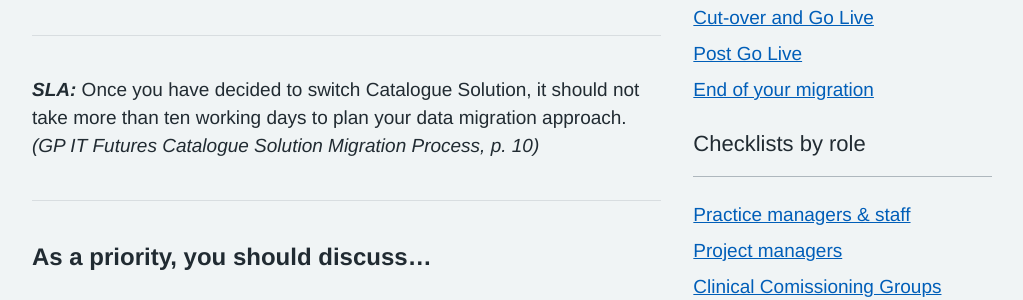
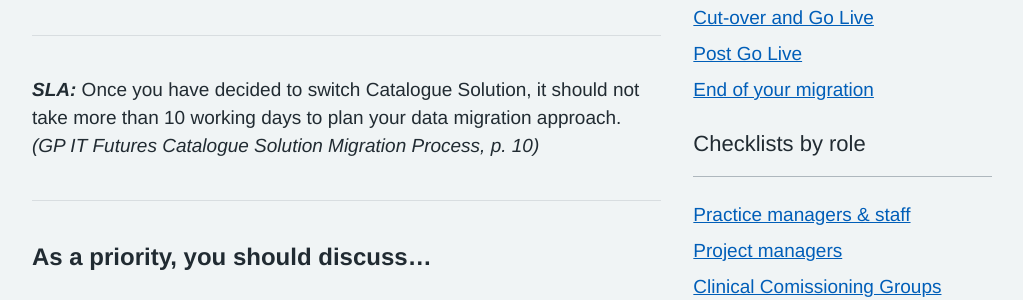
Before and after one commit to nhsconnect/prm-practice-migration, a Jekyll site: the page built from guide/01-kick-off.md, in a window 1280 px wide and 900 px high, scrolled down 513 px. Shown: the part 181-481 px from the top of the window, without its empty margins (128-1151 px from the left). Built offline with Jekyll 4.4.1, drawn with Linux system fonts in a browser that asks for light colours; some web fonts are replaced; some of the changed text lies outside the part shown.

Commit message:
Update 01-kick-off.md

```diff
--- a/guide/01-kick-off.md
+++ b/guide/01-kick-off.md
@@ -13,7 +13,7 @@ breadcrumbparent: /guide
 A ‘Kick-off’ is where you gather all the key people who will be involved in your migration to discuss the end to end process of migrating your system. The objective is to assign roles and get everyone on the same page about what needs to happen and when.
 
 * * *
-**_SLA:_**  Once you have decided to switch Catalogue Solution, it should not take more than ten working days to plan your data migration approach.
+**_SLA:_**  Once you have decided to switch Catalogue Solution, it should not take more than 10 working days to plan your data migration approach.
 <br><em>(GP IT Futures Catalogue Solution Migration Process, p. 10)</em>
 * * *
 <!-- [UPLIFT] added reference to the Step 2 SLA in the Ancillary Document -->
```
Also changed, not shown: other parts of guide/01-kick-off.md (+1 -1 lines).
